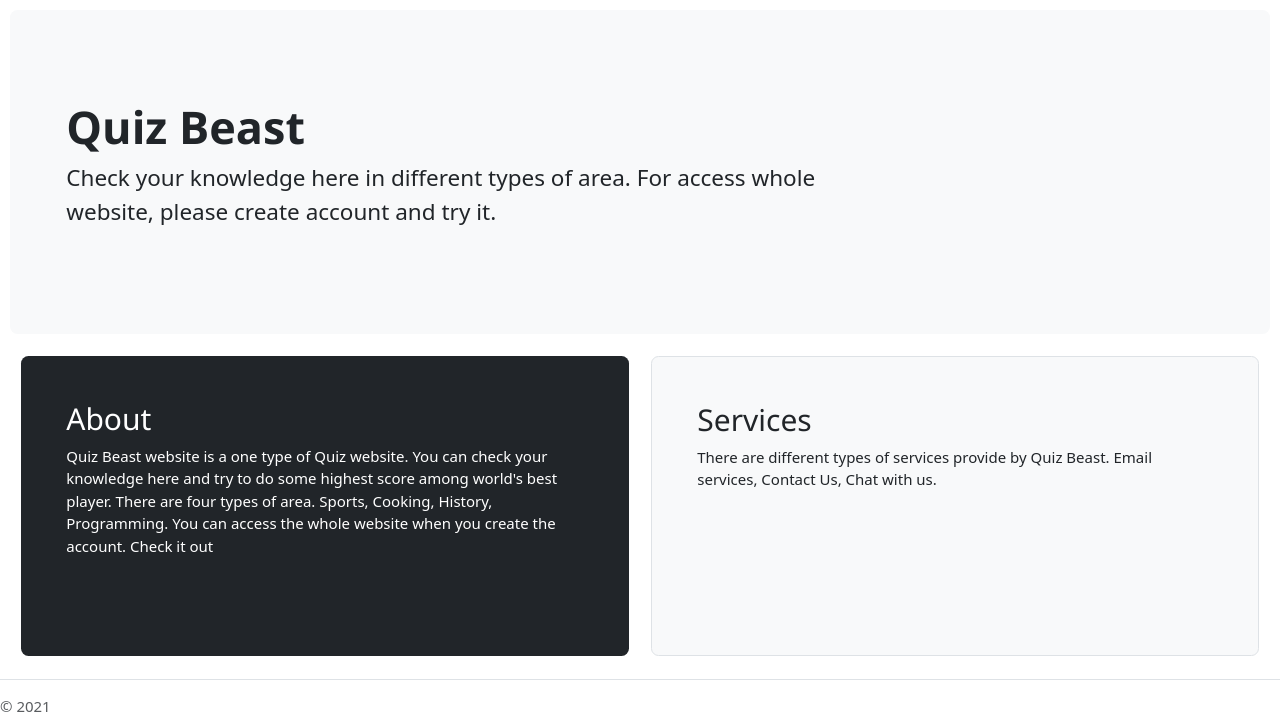
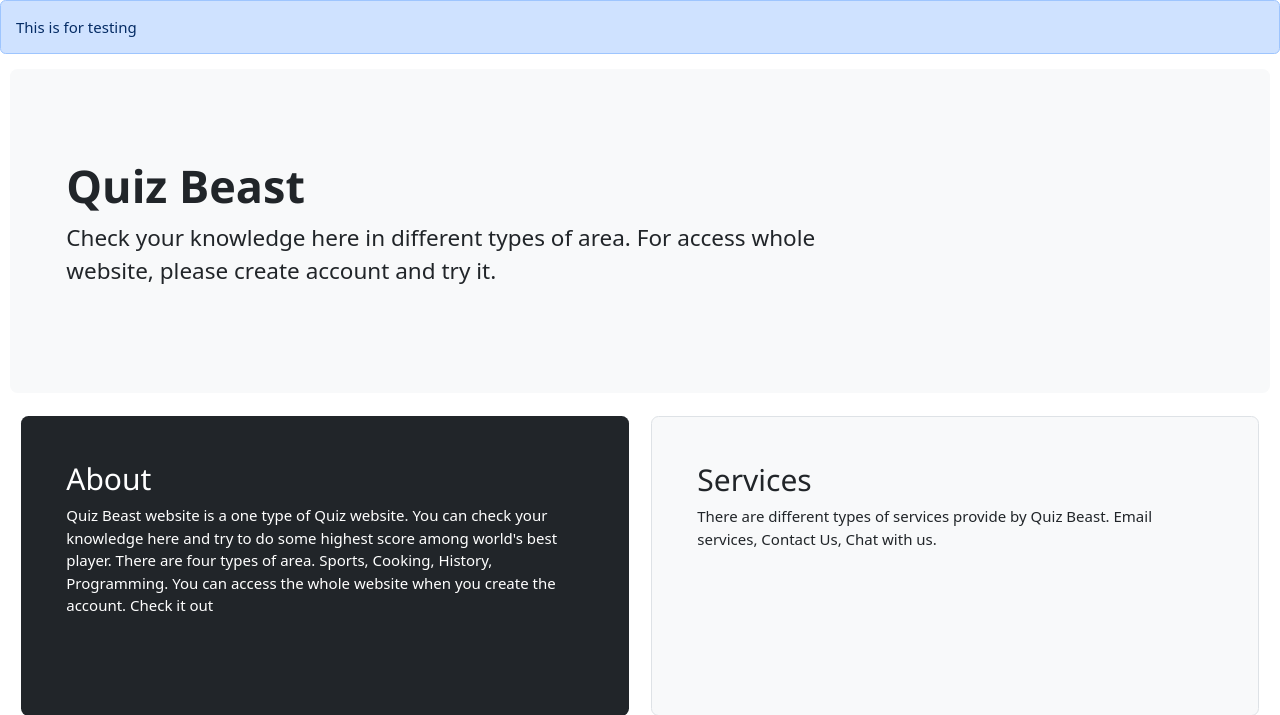
Before and after one commit to Kathan190/Quiz, a Django app: page / in a window 1280 px wide. Shown: the part 54-769 px from the top of the page. Run offline with Django 3.2, Linux system fonts and the light colour scheme; some libraries are stand-ins or nearby versions.

Commit message:
msg section has been added

```diff
--- a/templates/home.html
+++ b/templates/home.html
@@ -34,6 +34,9 @@
             </div>
         </div>
     </nav>
+    <div class="alert alert-primary" role="alert">
+        This is for testing
+    </div>
 
     <!-- Sign up modal -->
     <div id="id01" class="w3-modal">
@@ -58,6 +61,9 @@
                     </div>
                     <button type="submit" name="Signup" value="Signup" class="btn btn-primary">Signup
                     </button>
+                    <div class="alert alert-primary" role="alert">
+                        This is for testing
+                    </div>
                 </form>
                 <!--Form code end here -->
             </div>
```
Also changed, not shown: db.sqlite3.
